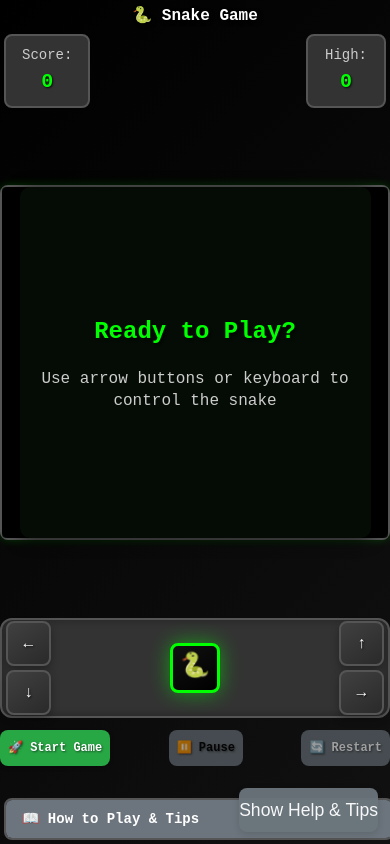
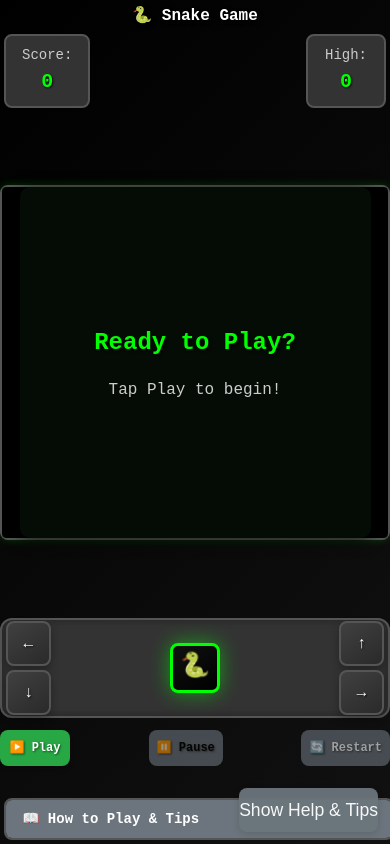
Before and after one commit to doctorboyz/snake-game, a website: page index.html in a window 390 px wide. Drawn offline with Linux system fonts and the light colour scheme.

Commit message:
Polish: Remove debug logs, finalize README, and ensure production-ready codebase

```diff
--- a/index.html
+++ b/index.html
@@ -188,8 +188,8 @@
             <div class="game-actions">
                 <button id="startBtn"
                         class="action-btn btn-start"
-                        aria-label="Start new game">
-                    🚀 Start Game
+                        aria-label="Start or restart game">
+                    ▶️ Play
                 </button>
                 <button id="pauseBtn"
                         class="action-btn btn-pause"
@@ -327,6 +327,70 @@
     // Start hidden
     extraSections.classList.add('collapsed');
     updateToggle();
+
+    // --- Improved Start Game Logic ---
+    const startBtn = document.getElementById('startBtn');
+    const pauseBtn = document.getElementById('pauseBtn');
+    const restartBtn = document.getElementById('restartBtn');
+    const overlay = document.getElementById('gameStatusOverlay');
+    const overlayTitle = document.getElementById('overlayTitle');
+    const overlayMessage = document.getElementById('overlayMessage');
+    const gameOverScreen = document.getElementById('gameOverScreen');
+    let gameState = 'ready'; // 'ready', 'playing', 'gameover', 'paused'
+
+    function setGameState(state) {
+      gameState = state;
+      if (state === 'ready') {
+        startBtn.disabled = false;
+        startBtn.textContent = '▶️ Play';
+        overlay.classList.remove('hidden');
+        overlayTitle.textContent = 'Ready to Play?';
+        overlayMessage.textContent = 'Tap Play to begin!';
+        pauseBtn.disabled = true;
+        restartBtn.disabled = true;
+        gameOverScreen.classList.add('hidden');
+      } else if (state === 'playing') {
+        startBtn.disabled = true;
+        overlay.classList.add('hidden');
+        pauseBtn.disabled = false;
+        restartBtn.disabled = false;
+        gameOverScreen.classList.add('hidden');
+      } else if (state === 'gameover') {
+        startBtn.disabled = false;
+        startBtn.textContent = '🔄 Play Again';
+        overlay.classList.remove('hidden');
+        overlayTitle.textContent = 'Game Over!';
+        overlayMessage.textContent = 'Tap Play Again to restart.';
+        pauseBtn.disabled = true;
+        restartBtn.disabled = true;
+        gameOverScreen.classList.remove('hidden');
+      } else if (state === 'paused') {
+        overlay.classList.remove('hidden');
+        overlayTitle.textContent = 'Paused';
+        overlayMessage.textContent = 'Tap Pause to resume.';
+      }
+    }
+
+    // Initial state
+    setGameState('ready');
+
+    // Hook into your game.js logic:
+    // Call setGameState('playing') when the game actually starts
+    // Call setGameState('gameover') when the game ends
+    // Call setGameState('paused') when paused, and setGameState('playing') to resume
+
+    // Prevent multiple starts
+    startBtn.addEventListener('click', () => {
+      if (gameState === 'ready' || gameState === 'gameover') {
+        setGameState('playing');
+        // You should also call your game.js start/restart logic here
+        if (typeof window.startSnakeGame === 'function') {
+          window.startSnakeGame();
+        }
+      }
+    });
+    // Optionally, listen for game over event from game.js and call setGameState('gameover')
+    // Optionally, listen for pause/resume and call setGameState('paused') or setGameState('playing')
     </script>
 </body>
 </html>
--- a/js/game.js
+++ b/js/game.js
@@ -447,8 +447,7 @@ document.addEventListener('DOMContentLoaded', function() {
     setupEventListeners();
     setupMobileOptimizations();
 
-    console.log('🎮 Snake Game Enhanced Wireframe loaded successfully!');
-    console.log('💡 Tooltips: Hover on desktop, Long-press on mobile');
+    // ...existing code...
 });
 
 function initializeGame() {
@@ -490,7 +489,7 @@ function initializeGame() {
     // Show initial overlay
     showGameOverlay('🐍 Ready to Play!', 'Use virtual controls or arrow keys to start');
 
-    console.log('✅ Game initialization complete');
+    // ...existing code...
 }
 
 function setupCanvas() {
@@ -580,7 +579,7 @@ function setupEventListeners() {
         setTimeout(handleResize, 100);
     });
 
-    console.log('📱 Event listeners setup complete');
+    // ...existing code...
 }
 
 function setupMobileControls() {
@@ -645,7 +644,7 @@ function handleDirectionInput(direction) {
     // Set snake direction
     setSnakeDirection(direction);
 
-    console.log(`🎮 Direction input: ${direction}`);
+    // ...existing code...
 }
 
 function setSnakeDirection(direction) {
@@ -709,7 +708,7 @@ function handleKeyPress(event) {
    5. Game State Management
 ======================================== */
 function startGame() {
-    console.log('🚀 Starting new game...');
+    // ...existing code...
 
     gameState = CONFIG.STATES.PLAYING;
     score = 0;
@@ -732,15 +731,17 @@ function startGame() {
     startGameLoop();
 
     showToastMessage('🎮 Game Started! Use arrow controls to move', 'success');
-    console.log('✅ Game started successfully');
+    // ...existing code...
 }
+
+// Expose startGame for UI integration
+window.startSnakeGame = startGame;
 
 function togglePause() {
     if (gameState === CONFIG.STATES.PLAYING) {
         gameState = CONFIG.STATES.PAUSED;
         pauseBtn.innerHTML = '▶️ Resume';
-        pauseBtn.setAttribute('data-tooltip',
-            'Resume Game ▶️\\nContinue from current position\\nKeyboard: Press SPACE key\\nMobile: Tap this button\\nStatus: PAUSED → PLAYING');
+    // Tooltip removed
         showGameOverlay('⏸️ Game Paused', 'Press Resume or SPACE to continue');
 
         if (gameLoop) {
@@ -749,25 +750,24 @@ function togglePause() {
         }
 
         showToastMessage('⏸️ Game Paused', 'warning');
-        console.log('⏸️ Game paused');
+        // ...existing code...
     } else if (gameState === CONFIG.STATES.PAUSED) {
         gameState = CONFIG.STATES.PLAYING;
         pauseBtn.innerHTML = '⏸️ Pause';
-        pauseBtn.setAttribute('data-tooltip',
-            'Pause Game ⏸️\\nTemporarily stop game movement\\nKeyboard: Press SPACE key\\nMobile: Tap this button\\nStatus: PLAYING → PAUSED');
+    // Tooltip removed
         hideGameOverlay();
 
         startGameLoop(); // Resume game loop
 
         showToastMessage('▶️ Game Resumed', 'success');
-        console.log('▶️ Game resumed');
+        // ...existing code...
     }
 
     updateButtonStates();
 }
 
 function restartGame() {
-    console.log('🔄 Restarting game...');
+    // ...existing code...
 
     if (gameLoop) {
         clearInterval(gameLoop);
@@ -780,8 +780,7 @@ function restartGame() {
 
     // Reset UI
     pauseBtn.innerHTML = '⏸️ Pause';
-    pauseBtn.setAttribute('data-tooltip',
-        'Pause Game ⏸️\\nTemporarily stop game movement\\nKeyboard: Press SPACE key\\nMobile: Tap this button\\nStatus: PLAYING → PAUSED');
+    // Tooltip removed
     updateButtonStates();
     hideGameOverScreen();
 
@@ -792,7 +791,7 @@ function restartGame() {
 }
 
 function gameOver() {
-    console.log('💀 Game Over!');
+    // ...existing code...
 
     gameState = CONFIG.STATES.GAME_OVER;
 
@@ -817,7 +816,7 @@ function gameOver() {
     updateButtonStates();
     showGameOverScreen();
 
-    console.log(`Final Score: ${score}, High Score: ${highScore}`);
+    // ...existing code...
 }
 
 function shareScore() {
```
Also changed, not shown: README.md.
